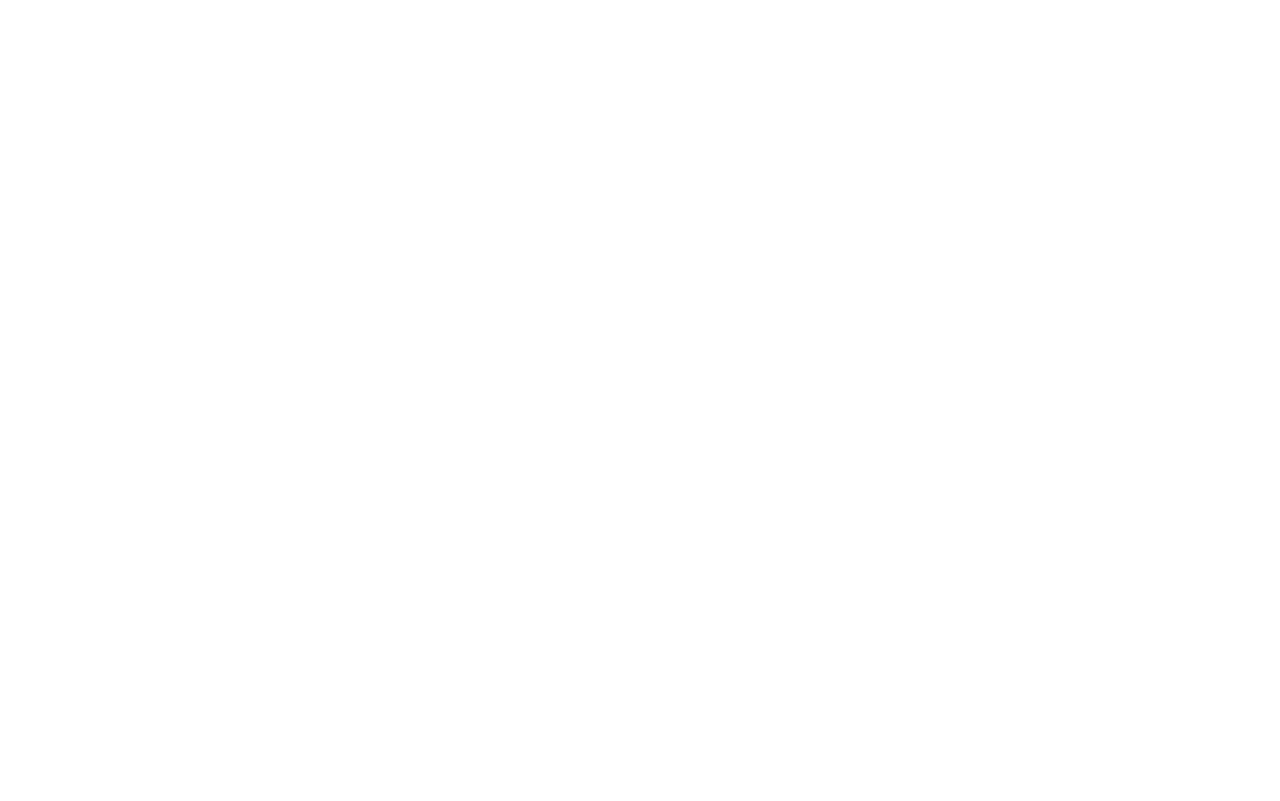
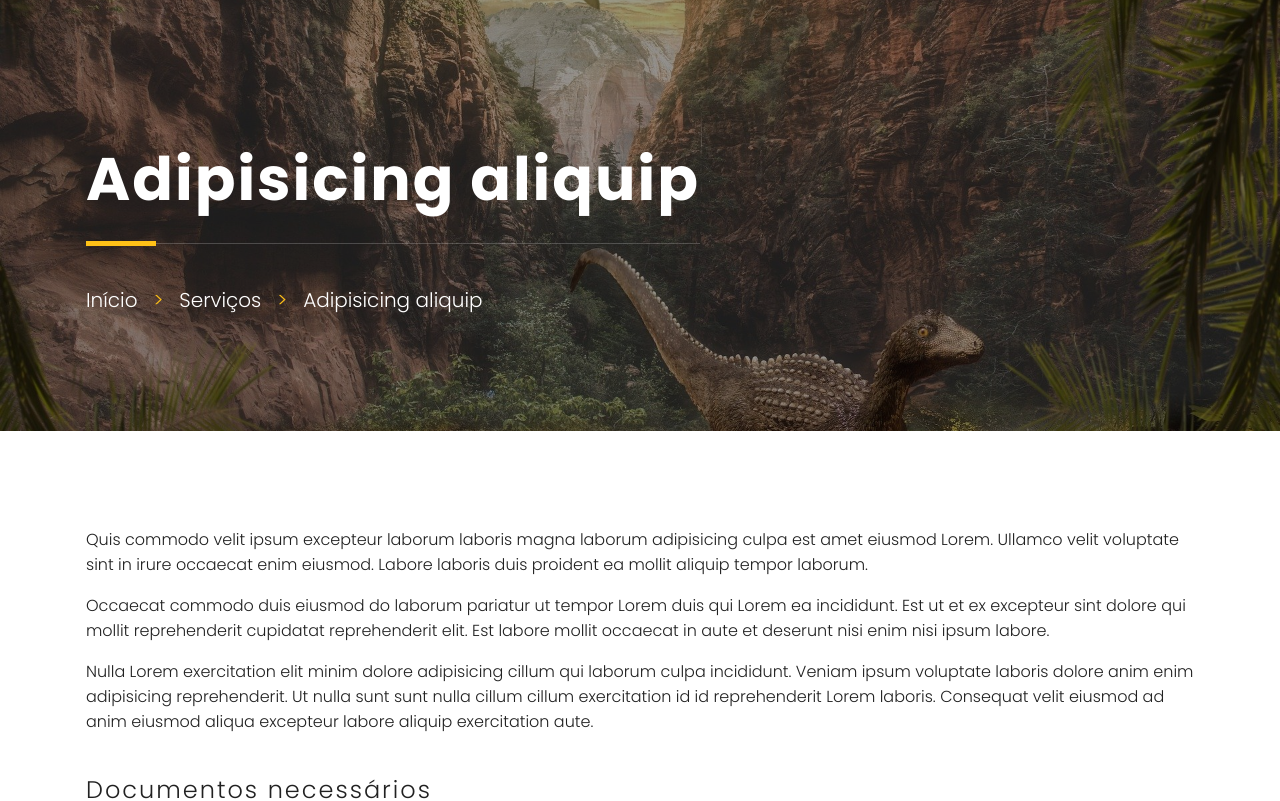
Before and after one commit to arthur-v-kasper/3dino_academy, a React (Create React App) app: page /jobs/adipisicing-aliquip in a window 1280 px wide. Before the commit this address had no page. Shown: the top 801 px of the page. Built offline with nearby package versions, Linux system fonts and the light colour scheme.

Commit message:
Create ProductHooks

```diff
--- a/src/components/organisms/ProductGrid.js
+++ b/src/components/organisms/ProductGrid.js
@@ -2,6 +2,8 @@
 import PropTypes from "prop-types";
 import { Link } from "react-router-dom";
 import styled from "styled-components";
+
+import ProductType from "types/ProductType";
 
 import Grid from "components/atoms/Grid";
 import Card, { CardMedia, CardBody } from "components/atoms/Card";
@@ -32,7 +34,7 @@
                 {product.summary}
                 </p>
                 <div>
-                  <Button color="primary" variant="link" as={Link} to="/jobs">Saiba mais</Button>
+                  <Button color="primary" variant="link" as={Link} to={`/jobs/${product.slang}`}>Saiba mais</Button>
                 </div>
               </CardBody>
             </Card>
@@ -59,12 +61,7 @@
 
 ProductGrid.propTypes = {
   products: PropTypes.arrayOf(
-    PropTypes.shape({
-      id: PropTypes.oneOfType([PropTypes.number, PropTypes.string]),
-      image: PropTypes.string,
-      title: PropTypes.string,
-      summary: PropTypes.string,
-  })
+    ProductType
   ),
 };
 
--- a/src/components/pages/Home.js
+++ b/src/components/pages/Home.js
@@ -1,7 +1,9 @@
 import React from "react";
-// import Proptypes from "prop-types";
+ import PropTypes from "prop-types";
 import { FaOtter, FaCheck, FaStudiovinari, FaCashRegister } from "react-icons/fa";
 import {Link} from "react-router-dom";
+
+import ProductType from "types/ProductType";
 
 
 import Hero from "components/molecules/Hero";
@@ -16,24 +18,9 @@
 
 import HeroImage from "assets/dino-01.jpg";
 import HeroVideo from "assets/dinosaur.mp4";
-import ProductImage1 from "assets/dino-vet.png";
-import ProductImage2 from "assets/dino-vet2.png";
-import ProductImage3 from "assets/dino-vet3.png";
-import ProductImage4 from "assets/dino-vet4.png";
-import ProductImage5 from "assets/dino-vet5.png";
-import ProductImage6 from "assets/dino-vet6.png";
 
 
-const products = [
-  {id:0, title:"Ipsum non Velit", summary:"Excepteur ullamco mollit eu culpa ipsum non velit adipisicing aliquip.", image: ProductImage1},
-  {id:1, title:"Excepteur ullamco mollit", summary:"Excepteur ullamco mollit eu culpa ipsum non velit adipisicing aliquip.", image: ProductImage2},
-  {id:2, title:"Adipisicing aliquip", summary:"Excepteur ullamco mollit eu culpa ipsum non velit adipisicing aliquip.", image: ProductImage3},
-  {id:3, title:"Culpa ipsum non", summary:"Excepteur ullamco mollit eu culpa ipsum non velit adipisicing aliquip.", image: ProductImage4},
-  {id:4, title:"Ullamco mollit eu culpa", summary:"Excepteur ullamco mollit eu culpa ipsum non velit adipisicing aliquip.", image: ProductImage5},
-  {id:5, title:"Non velit adipisicing", summary:"Excepteur ullamco mollit eu culpa ipsum non velit adipisicing aliquip.", image: ProductImage6},
-];
-
-const Home = () => (
+const Home = ({products}) => (
   <>
     <Hero image={HeroImage}>
       <Heading>
@@ -111,8 +98,14 @@
   </>
 );
 
-// Home.defaultProps = {};
+ Home.defaultProps = {
+  products: []
+ };
 
-// Home.propTypes = {};
+ Home.propTypes = {
+   products: PropTypes.arrayOf(
+    ProductType
+  ),
+ };
 
 export default Home;
--- a/src/components/pages/ProductDetails.js
+++ b/src/components/pages/ProductDetails.js
@@ -1,7 +1,8 @@
 import React from "react";
-// import PropTypes from "prop-types";
 import styled from 'styled-components';
 import {FaIdCard, FaHome, FaScroll} from "react-icons/fa";
+
+import ProductType from "types/ProductType";
 
 import Hero from "components/molecules/Hero";
 import Herading from "components/atoms/Heading";
@@ -32,17 +33,17 @@
   }
 `;
 
-const ProductDetails = () => (
+const ProductDetails = ({ product }) => (
     <>
       <Hero image={HeroImage}>
         <Herading>
-          <h1>Nome do serviço</h1>
+          <h1>{product.title}</h1>
         </Herading>
         <BreadCrumb
           items={[
             {label: "Início", link:"/"},
             {label: "Serviços"},
-            {label: "Nome do serviço"},
+            {label: product.title},
           ]}
         />
       </Hero>
@@ -96,12 +97,12 @@
     </>
 );
 
-// ProductDetails.defaultProps = {
+ProductDetails.defaultProps = {
+  product: {},
+};
 
-// };
-
-// ProductDetails.propTypes = {
-
-// };
+ProductDetails.propTypes = {
+  product: ProductType,
+};
 
 export default ProductDetails;
--- /dev/null
+++ b/src/hooks/products.js
@@ -0,0 +1,24 @@
+import ProductImage1 from "assets/dino-vet.png";
+import ProductImage2 from "assets/dino-vet2.png";
+import ProductImage3 from "assets/dino-vet3.png";
+import ProductImage4 from "assets/dino-vet4.png";
+import ProductImage5 from "assets/dino-vet5.png";
+import ProductImage6 from "assets/dino-vet6.png";
+
+
+const products = [
+  {id:0, title:"Ipsum non Velit", slang:"ipsum-non-velit", summary:"Excepteur ullamco mollit eu culpa ipsum non velit adipisicing aliquip.", image: ProductImage1},
+  {id:1, title:"Excepteur ullamco mollit", slang:"excepteur-ullamco-mollit", summary:"Excepteur ullamco mollit eu culpa ipsum non velit adipisicing aliquip.", image: ProductImage2},
+  {id:2, title:"Adipisicing aliquip", slang:"adipisicing-aliquip", summary:"Excepteur ullamco mollit eu culpa ipsum non velit adipisicing aliquip.", image: ProductImage3},
+  {id:3, title:"Culpa ipsum non", slang:"culpa-ipsum-non", summary:"Excepteur ullamco mollit eu culpa ipsum non velit adipisicing aliquip.", image: ProductImage4},
+  {id:4, title:"Ullamco mollit eu culpa", slang:"mollit-eu-culpa", summary:"Excepteur ullamco mollit eu culpa ipsum non velit adipisicing aliquip.", image: ProductImage5},
+  {id:5, title:"Non velit adipisicing", slang:"non-velit-adipisicing", summary:"Excepteur ullamco mollit eu culpa ipsum non velit adipisicing aliquip.", image: ProductImage6},
+];
+
+export const useProducts = () => {
+  return products;
+};
+
+export const useProduct = ({ slang }) => {
+  return products.find(product => product.slang === slang);
+};
--- a/src/routes/home.js
+++ b/src/routes/home.js
@@ -2,6 +2,12 @@
 
 import HomePage from "components/pages/Home";
 
-const Home = () => <HomePage />
+import { useProducts } from "hooks/products";
+
+const Home = () => {
+  const products = useProducts();
+
+  return <HomePage products={products} />;
+}
 
 export default Home;
--- a/src/routes/index.js
+++ b/src/routes/index.js
@@ -4,14 +4,14 @@
 
 import Home from "routes/home";
 import About from "routes/about";
-import ProductDetails from "components/pages/ProductDetails";
+import ProductDetails from "routes/services";
 
 
 const AppRoutes = () => (
   <Routes>
     <Route path="/" element={<Home />} />
     <Route path="/about" element={<About />} />
-    <Route path="/jobs" element={<ProductDetails />} />
+    <Route path="/jobs/:slang" element={<ProductDetails />} />
   </Routes>
 );
 
--- a/src/routes/services/index.js
+++ b/src/routes/services/index.js
@@ -1,14 +1,18 @@
 import React from 'react';
+import { useParams } from "react-router-dom";
 
 import ProductDetailsPage from "components/pages/ProductDetails";
 
 import { useScrollToTop } from "hooks/scroll";
-
+import { useProduct } from "hooks/products";
 
 const ProductDetails = () => {
   useScrollToTop();
 
-  return <ProductDetailsPage />;
+  const { slang } = useParams();
+  const product = useProduct({ slang });
+
+  return <ProductDetailsPage product={product} />;
 };
 
 export default ProductDetails;
--- /dev/null
+++ b/src/types/ProductType.js
@@ -0,0 +1,12 @@
+import PropTypes from "prop-types";
+
+const ProductType = PropTypes.shape({
+  id: PropTypes.oneOfType([PropTypes.number, PropTypes.string]),
+  image: PropTypes.string,
+  title: PropTypes.string,
+  summary: PropTypes.string,
+  slang: PropTypes.string,
+});
+
+
+export default ProductType;
```
